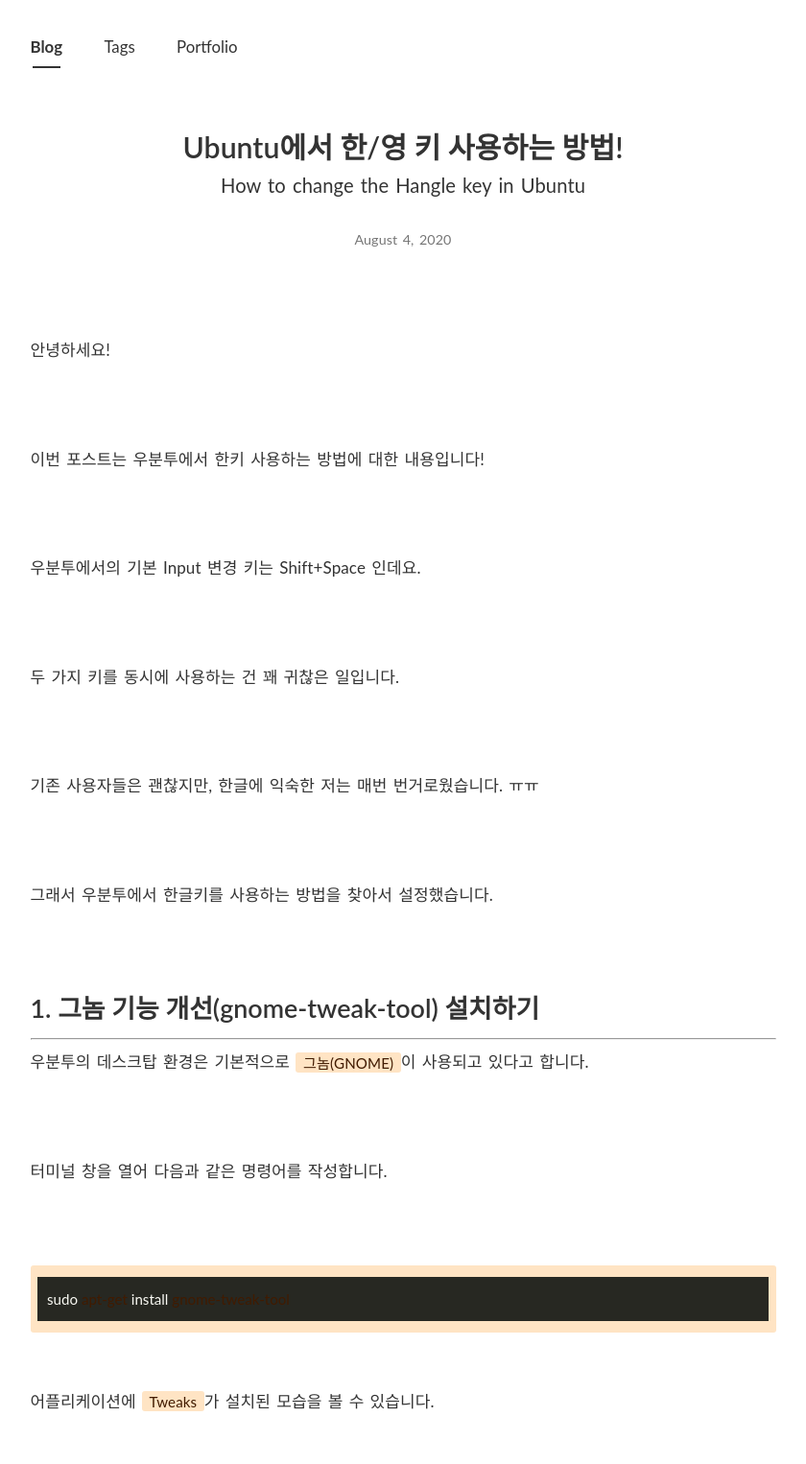
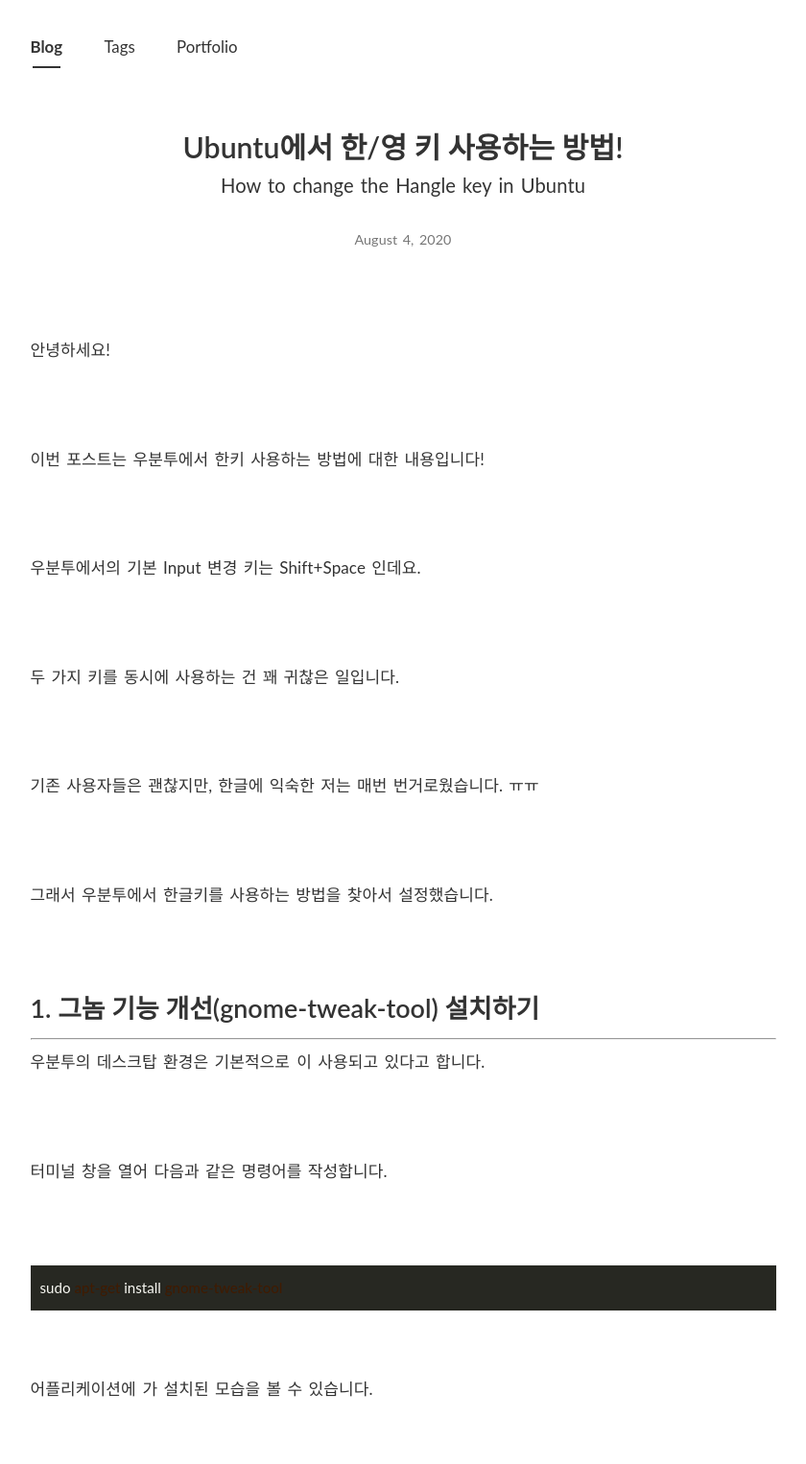
Before and after one commit to PEBpung/PEBpung.github.io, a Jekyll site: the page built from _posts/2020-08-04-ubuntu-hangle-setting.md, in a window 1280 px wide. Shown: the top 1526 px of the page at 96% size, without its empty margins (220-1060 px from the left). Built offline with Jekyll 4.4.1, drawn with Linux system fonts in a browser that asks for light colours; nearby versions of some CDN libraries; some web fonts are replaced; comment, search, counter and statistics services are not loaded; grey boxes are pictures that could not be loaded.

Commit message:
[Revise] highlighter font-size

```diff
--- a/_sass/base/_global.scss
+++ b/_sass/base/_global.scss
@@ -122,7 +122,7 @@
 	display: none;
 }
 .highlighter-rouge {
-    font-size: 0.9rem;
+    font-size: 0rem;
     color: $theme-dark2;
     background-color: $theme-bright;
     padding: .1em .5em;
```
